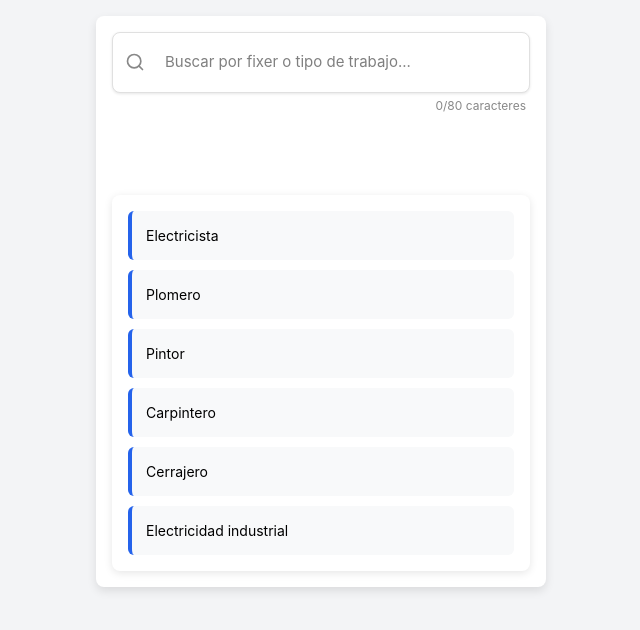
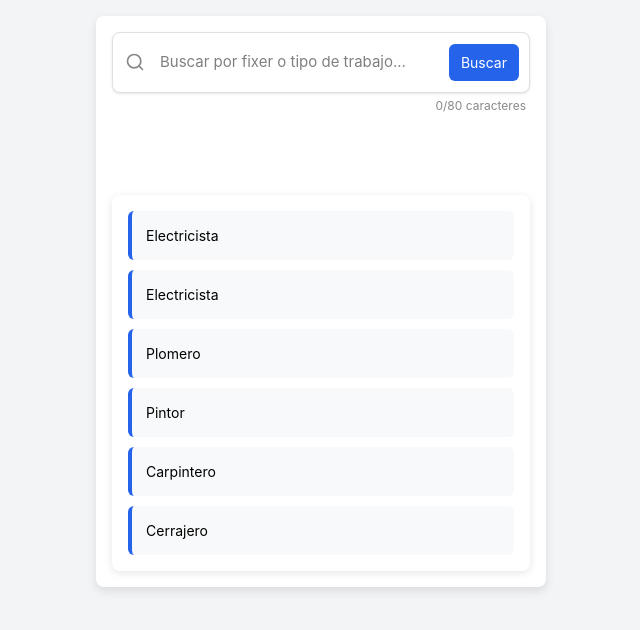
Before and after one commit to robertgt0/alquiler_front, a Next.js app: page /busqueda in a window 1280 px wide. Shown: the top 630 px of the page, without its empty margins (319-959 px from the left). Built offline with nearby package versions, Linux system fonts and the light colour scheme.

Commit message:
detalles agregados y corregidos

```diff
--- a/src/Features/busqueda/busqueda.css
+++ b/src/Features/busqueda/busqueda.css
@@ -46,7 +46,7 @@
 
 .busqueda-input {
     width: 100%;
-    padding: 10px 40px 10px 40px;
+    padding: 10px 90px 10px 35px;
     border-radius: 8px;
     border: none;
     font-size: 15px;
@@ -67,7 +67,7 @@
 
 .btn-limpiar {
     position: absolute;
-    right: 10px;
+    right: 100px;
     background: transparent;
     border: none;
     color: #777;
@@ -330,3 +330,51 @@
     max-width: 450px;
     position: relative;
 }
+/* Botón Buscar */
+.btn-buscar {
+    position: absolute;
+    right: 10px;
+    background-color: #2563eb;
+    /* color fijo */
+    color: white;
+    border: none;
+    padding: 8px 12px;
+    border-radius: 6px;
+    cursor: pointer;
+    /* mano normal, sin icono prohibido */
+    font-size: 14px;
+}
+
+.btn-buscar:hover:not(:disabled) {
+    background: #0056b3;
+}
+
+
+/* Ajustar el input para que deje espacio al botón */
+.busqueda-input {
+    flex: 1;
+    border-right: none;
+    /* Quitar borde derecho para que se una con el botón */
+    border-radius: 8px 0 0 8px;
+}
+
+/* Estilos para la lupa en sugerencias */
+.icono-sugerencia {
+    margin-right: 8px;
+    color: #666;
+    flex-shrink: 0;
+}
+
+.caja-sugerencias li {
+    display: flex;
+    align-items: center;
+    padding: 10px 12px;
+    cursor: pointer;
+    border-bottom: 1px solid #f0f0f0;
+}
+
+.mensaje-sugerencia,
+.mensaje-error {
+    display: flex;
+    align-items: center;
+}
--- a/src/Features/busqueda/busquedaAutocompletado.tsx
+++ b/src/Features/busqueda/busquedaAutocompletado.tsx
@@ -4,6 +4,7 @@ import { Search, Clock } from "lucide-react";
 import "./busqueda.css";
 
 const DATA = [
+    "Electricista",
     "Electricista",
     "Plomero",
     "Pintor",
@@ -255,18 +256,34 @@ export default function BusquedaAutocompletado() {
                                     if (!query.trim() && historial.length > 0 && !busquedaRealizada) {
                                         setMostrarHistorial(true);
                                     }
+                                    // AGREGAR ESTO: Mostrar sugerencias al hacer focus si hay query
+                                    if (query.length >= 2 && !busquedaRealizada) {
+                                        setMostrarSugerencias(true);
+                                    }
                                 }}
                                 onBlur={() => {
                                     setTimeout(() => {
-                                        setMostrarHistorial(false);
-                                        if (!busquedaRealizada) {
-                                            setMostrarSugerencias(false);
+                                        // MODIFICAR ESTO: No ocultar inmediatamente las sugerencias
+                                        // Solo ocultar si no se hizo clic en una sugerencia
+                                        if (!document.activeElement?.closest('.caja-sugerencias')) {
+                                            setMostrarHistorial(false);
+                                            if (!busquedaRealizada) {
+                                                setMostrarSugerencias(false);
+                                            }
                                         }
                                     }, 150);
                                 }}
                                 maxLength={80}
                                 className="busqueda-input"
                             />
+                            {/* AGREGAR ESTE BOTÓN */}
+                            <button
+                                className="btn-buscar"
+                                onClick={ejecutarBusqueda}
+                                disabled={!query.trim() || query.trim().length < 2}
+                            >
+                                Buscar
+                            </button>
                             {query && (
                                 <button className="btn-limpiar" onClick={limpiarBusqueda}>
                                     ✕
@@ -312,18 +329,25 @@ export default function BusquedaAutocompletado() {
                                             <ul className="caja-sugerencias">
                                                 {sugerencias.map((s, i) => (
                                                     <li key={i} onClick={() => seleccionarSugerencia(s)}>
+                                                        <Search className="icono-sugerencia" size={16} /> {/* AGREGAR LUPITA */}
                                                         {s}
                                                     </li>
                                                 ))}
                                                 {mensaje && (
-                                                    <li className="mensaje-sugerencia">{mensaje}</li>
+                                                    <li className="mensaje-sugerencia">
+                                                        <Search className="icono-sugerencia" size={16} /> {/* AGREGAR LUPITA */}
+                                                        {mensaje}
+                                                    </li>
                                                 )}
                                             </ul>
                                         )}
 
                                         {estado === "error" && mensaje && (
                                             <ul className="caja-sugerencias">
-                                                <li className="mensaje-error">{mensaje}</li>
+                                                <li className="mensaje-error">
+                                                    <Search className="icono-sugerencia" size={16} /> {/* AGREGAR LUPITA */}
+                                                    {mensaje}
+                                                </li>
                                             </ul>
                                         )}
                                     </>
```
